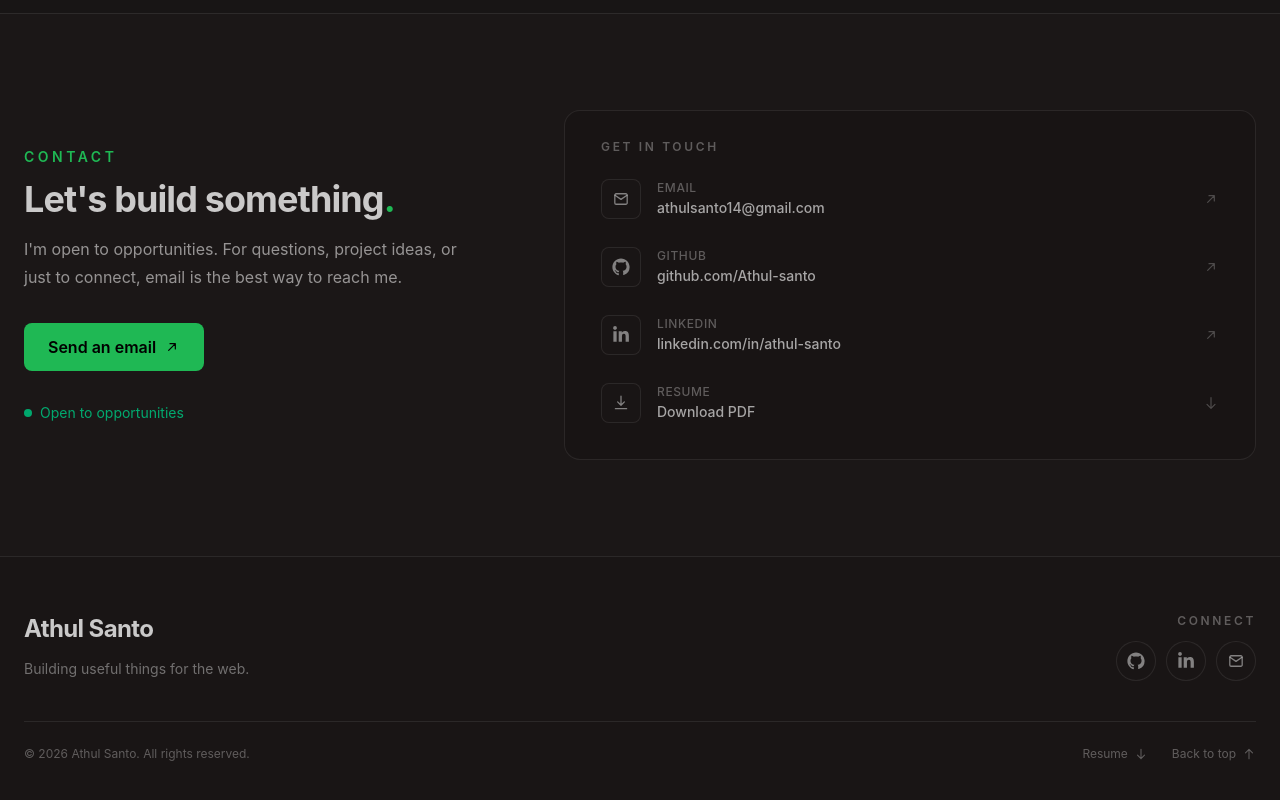
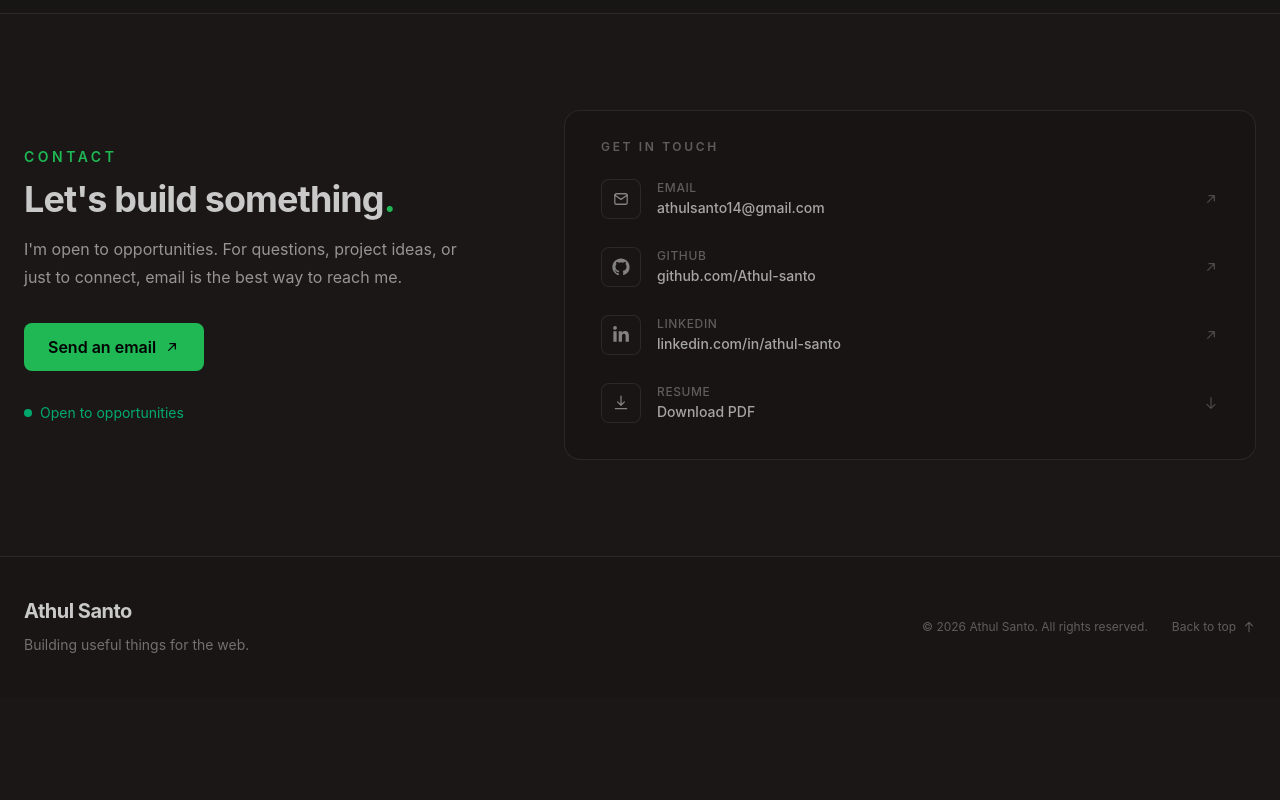
Before and after one commit to Athul-santo/Portfolio, a React (Vite) app in the folder fronetend/: page / in a window 1280 px wide. Shown: the part 2199-2999 px from the top of the page. After the commit the page ends 2896 px from the top, so only its background shows below. Built offline with nearby package versions, Linux system fonts and the light colour scheme.

Commit message:
style: simplify footer after contact section

```diff
--- a/fronetend/src/components/Footer.jsx
+++ b/fronetend/src/components/Footer.jsx
@@ -1,103 +1,41 @@
 import { Link } from 'react-router-dom'
-import {
-  EMAIL_URL,
-  GITHUB_URL,
-  LINKEDIN_URL,
-  RESUME_FILENAME,
-  RESUME_URL,
-} from '../contact'
-import { ArrowDownIcon, ArrowUpIcon, GitHubIcon, LinkedInIcon, MailIcon } from './icons'
+import { ArrowUpIcon } from './icons'
 
 const currentYear = new Date().getFullYear()
 
-const connectIconClass =
-  'inline-flex h-10 w-10 items-center justify-center rounded-full border border-base-content/10 bg-base-100/50 text-base-content/60 transition duration-200 hover:-translate-y-0.5 hover:border-primary/40 hover:bg-primary/10 hover:text-primary focus-visible:outline-none focus-visible:ring-2 focus-visible:ring-primary/60 focus-visible:ring-offset-2 focus-visible:ring-offset-base-200'
-
-const utilityLinkClass =
+const footerLinkClass =
   'inline-flex items-center gap-1.5 text-xs text-base-content/40 transition-colors hover:text-primary focus-visible:text-primary focus-visible:underline focus-visible:underline-offset-4 focus-visible:outline-none'
-
-function SocialLink({ href, label, children }) {
-  return (
-    <a
-      href={href}
-      target="_blank"
-      rel="noopener noreferrer"
-      aria-label={label}
-      title={label}
-      className={connectIconClass}
-    >
-      {children}
-    </a>
-  )
-}
 
 function Footer() {
   return (
     <footer className="border-t border-base-content/10 bg-base-200/30">
-      <div className="px-6 py-12 sm:py-14">
-        <div className="flex flex-col gap-10 md:flex-row md:items-start md:justify-between">
-          {/* Brand */}
-          <div className="max-w-sm">
+      <div className="flex flex-col gap-6 px-6 py-10 sm:flex-row sm:items-center sm:justify-between">
+        <div>
           <Link
             to="/"
-              className="inline-block text-2xl font-bold tracking-tight text-base-content transition-colors hover:text-primary focus-visible:text-primary focus-visible:underline focus-visible:underline-offset-4 focus-visible:outline-none"
+            className="inline-block text-xl font-bold tracking-tight text-base-content transition-colors hover:text-primary focus-visible:text-primary focus-visible:underline focus-visible:underline-offset-4 focus-visible:outline-none"
           >
             Athul Santo
           </Link>
 
-            <p className="mt-3 max-w-xs text-sm leading-6 text-base-content/50">
+          <p className="mt-2 text-sm leading-6 text-base-content/50">
             Building useful things for the web.
           </p>
         </div>
 
-          {/* Connect */}
-          <nav aria-label="Connect" className="flex flex-col gap-3 md:items-end">
-            <p className="text-xs font-semibold uppercase tracking-[0.22em] text-base-content/40">
-              Connect
-            </p>
-
-            <div className="flex flex-wrap items-center gap-2.5">
-              <SocialLink href={GITHUB_URL} label="GitHub">
-                <GitHubIcon />
-              </SocialLink>
-
-              <SocialLink href={LINKEDIN_URL} label="LinkedIn">
-                <LinkedInIcon />
-              </SocialLink>
-
-              <SocialLink href={EMAIL_URL} label="Email">
-                <MailIcon />
-              </SocialLink>
-            </div>
-          </nav>
-        </div>
-
-        {/* Bottom bar */}
-        <div className="mt-10 flex flex-col gap-4 border-t border-base-content/10 pt-6 sm:flex-row sm:items-center sm:justify-between">
-          <p className="text-xs text-base-content/40">
+        <div className="flex flex-wrap items-center gap-x-6 gap-y-3 text-xs text-base-content/40">
+          <p>
             © {currentYear} Athul Santo. All rights reserved.
           </p>
-
-          <div className="flex items-center gap-6">
-            <a
-              href={RESUME_URL}
-              download={RESUME_FILENAME}
-              aria-label="Download resume PDF"
-              className={utilityLinkClass}
-            >
-              Resume
-              <ArrowDownIcon className="h-3.5 w-3.5" />
-            </a>
 
           <button
             type="button"
             onClick={() => window.scrollTo({ top: 0, behavior: 'smooth' })}
-              className={`${utilityLinkClass} cursor-pointer`}
+            className={`${footerLinkClass} cursor-pointer`}
           >
             Back to top
             <ArrowUpIcon className="h-3.5 w-3.5" />
           </button>
-          </div>
         </div>
       </div>
     </footer>
```
Lines whose indentation alone changed are shown as unchanged.
